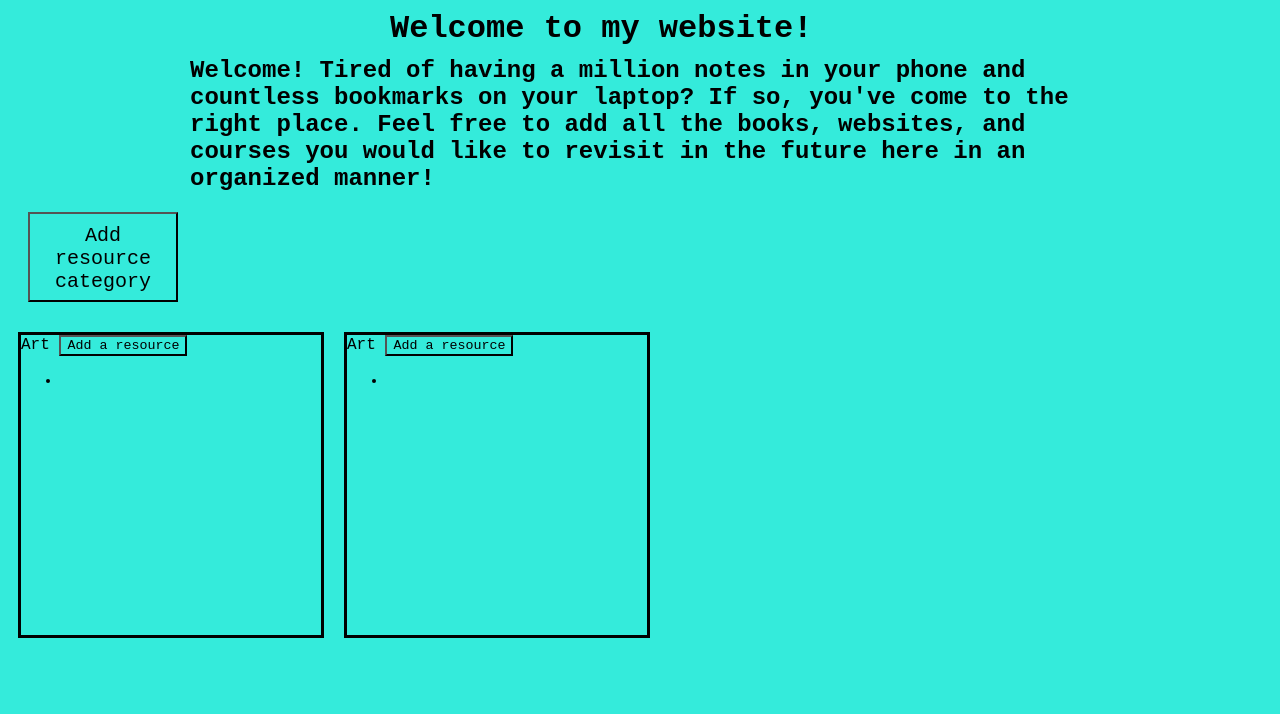
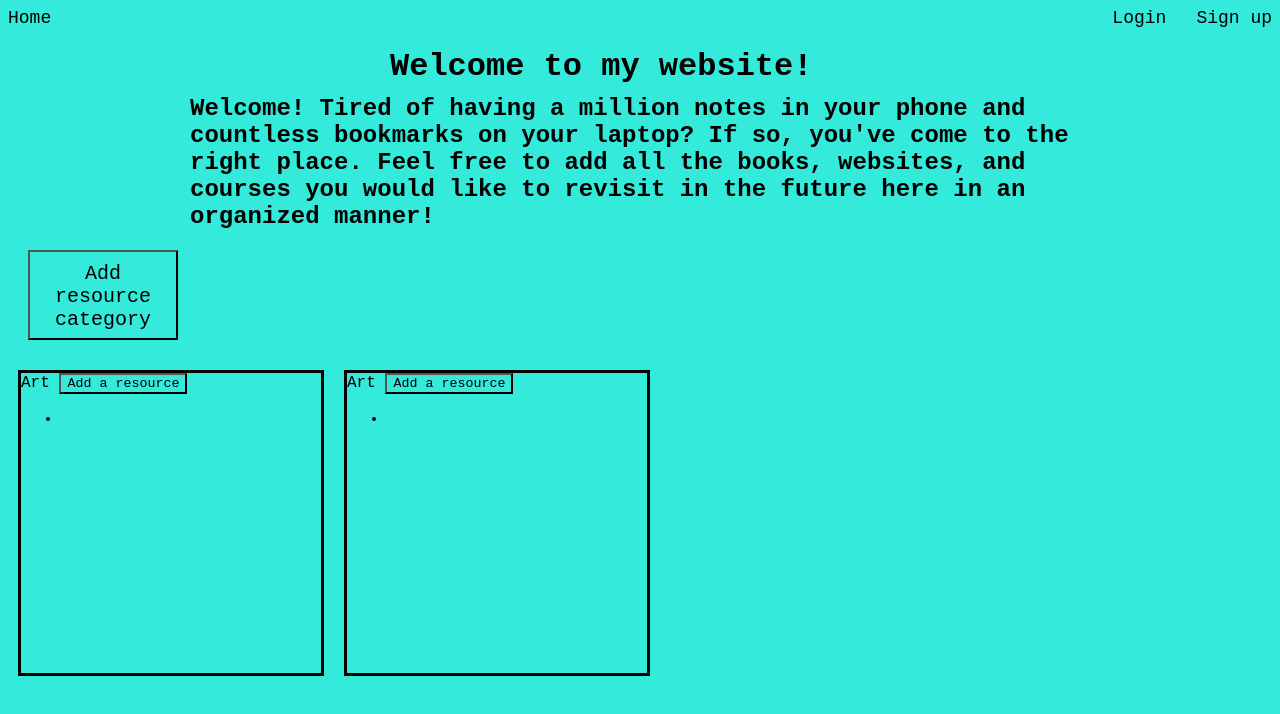
Before and after one commit to juneidteklu/digitallibrary, a plain HTML site: page index.html in a window 1280 px wide. Drawn offline with Linux system fonts and the light colour scheme.

Commit message:
Add nav bar

```diff
--- a/index.html
+++ b/index.html
@@ -9,6 +9,13 @@
     <body>
         <!--Prompt for the user to input their name-->
         <!--The name displayed below should be the name that the user has input-->
+        <div class='container header'>
+            <div class="home">Home</div>
+            <div class="login">Login</div>
+            <div class="signup">Sign up</div>
+        </div>
+
+
         <h1>Welcome to my website!</h1>
 
         <h2>Welcome! Tired of having a million notes in your phone and countless bookmarks on your laptop? If so, you've come to the right place. Feel free to add all the books, websites, and courses you would like to revisit in the future here in an organized manner!
--- a/stylesheet.css
+++ b/stylesheet.css
@@ -49,3 +49,13 @@ button:hover{
   flex-wrap: wrap;
 
  }
+
+ .login{
+  margin-left: auto;
+ }
+
+ .header{
+  gap: 30px;
+  margin-bottom: 20px;
+  font-size: large;
+ }
```
